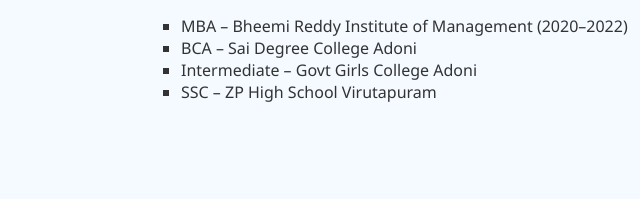
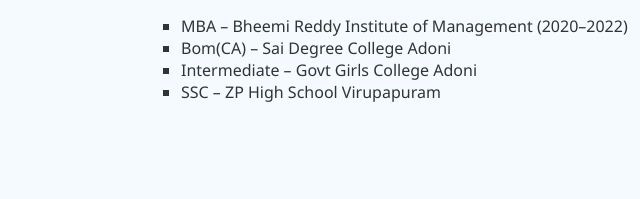
Before and after one commit to kavithareddy-sk/kavithareddy-sk.github.io, a plain HTML site: page index.html in a window 1280 px wide. Shown: the part 1269-1468 px from the top of the page, 33-673 px from the left. Drawn offline with Linux system fonts and the light colour scheme.

Commit message:
Add files via upload

```diff
--- a/index.html
+++ b/index.html
@@ -54,9 +54,9 @@
     <h3>Education</h3>
     <ul>
       <li>MBA – Bheemi Reddy Institute of Management (2020–2022)</li>
-      <li>BCA – Sai Degree College Adoni</li>
+      <li>Bom(CA) – Sai Degree College Adoni</li>
       <li>Intermediate – Govt Girls College Adoni</li>
-      <li>SSC – ZP High School Virutapuram</li>
+      <li>SSC – ZP High School Virupapuram</li>
     </ul>
   </section>
 
```
